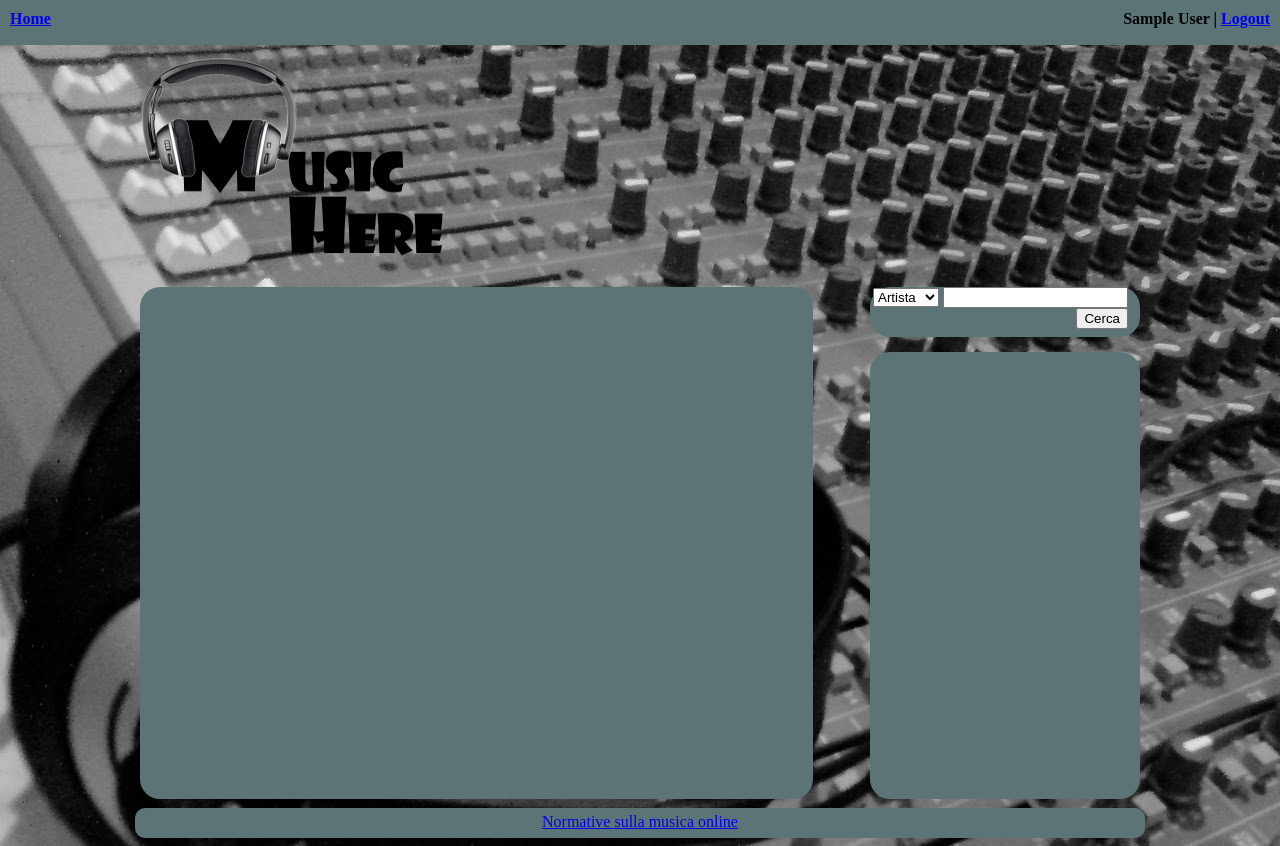
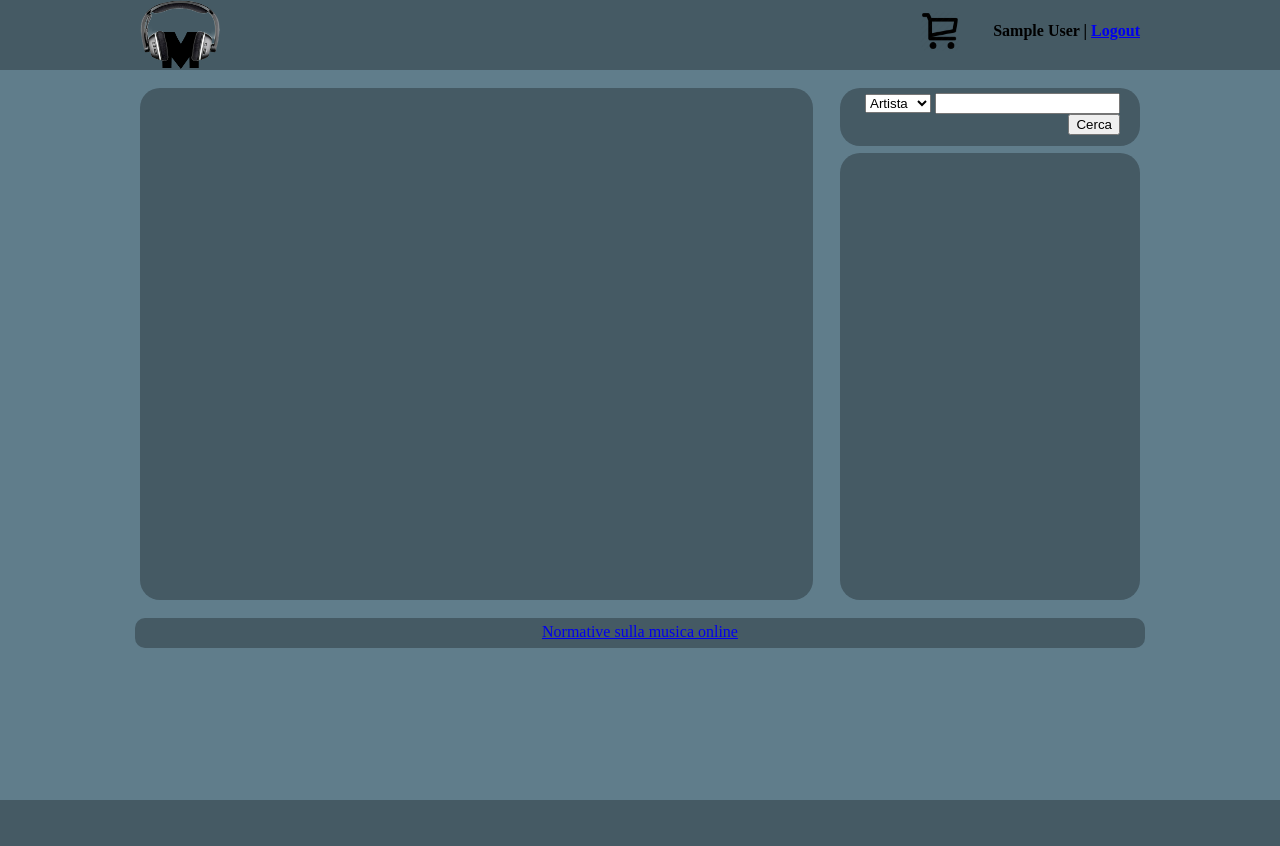
Before and after one commit to Sicco91/musichere, a PHP site: page /home.php in a window 1280 px wide. After the commit the page ends 800 px from the top, so only its background shows below. Run offline with PHP 8.4, Linux system fonts and the light colour scheme; the visitor is signed in with stand-in values (Sample User, id 1); some libraries are stand-ins or nearby versions.

Commit message:
Add files via upload
aggiornati i file

```diff
--- a/connessione.php
+++ b/connessione.php
@@ -3,17 +3,18 @@ $host ="localhost";
 $user = "root";
 $password= "";
 
+error_reporting(E_ALL ^ E_DEPRECATED);	// per i warning delle versioni successive di php
  //Apertura della connessione con il server MySQL
   $conn = mysql_connect($host, $user, $password) ;
 
  //Controllo se la connessione è riuscita
-if (!$conn)
+if(!$conn)
 {
      die ('Non riesco a connettermi: ' . mysql_error());
 }
 
  $db=mysql_select_db("musichere",$conn);
- if (!$db)
+if(!$db)
 {
      die ('Non posso selezionare il database: ' . mysql_error());
 }
--- a/css/stile.css
+++ b/css/stile.css
@@ -7,49 +7,72 @@ font:Calibri;
 
 /* Div Testata nella parte superiore */
 #testata {
-   background:#5d7477;
+   background:#455A64;
    width:100%;
-   height:45px;
+   height:70px;
    top:0;
    left:0;
    position:fixed;
 }
 
-/* Div per i link contenuti nella testata */
-#link {
-   width:100px;
-   float:left;
-   text-align:left;
-   font-weight:bold;
-   margin-left:10px;
-   margin-top:10px;
+#contenuto_testata {
+   width: 1000px;
+   height: 70px;
+   top: 0px;
 }
 
-/* Div login contenuto nella testata */
-#login {
-   text-align:right;
-   float:right;
-   font-weight:bold;
-   margin-right:10px;
-   margin-top:10px;
+/* Div per i link contenuti in contenuto_testata */
+#link {
+   width: 90px;
+   float: left;
+   margin-top: 0px;
 }
 
+/* div contenitore del carrello e del login/logout */
+#carrelloelog {
+   width: 220px;
+   float: right;
+}
 
-/* Div logout contenuto nella testata */
+/*Div per il carrello in contenuto_testata*/
+#carrello{
+   width: 40px;
+   margin-top:11px;
+   float: left;
+}
+
+/* Div login contenuto in contenuto_testata */
+#login {
+   float: right;
+   text-align:right;
+   width: 160px;
+   font-weight:bold;
+   margin-top: 22px;
+}
+
+/* Div logout contenuto in contenuto_testata */
 #logout {
+   float: right;
    text-align:right;
+   width: 170px;
    font-weight:bold;
-   margin-right:10px;
-   margin-top:10px;
+   margin-top: 22px;
 }
 
 
 /* Div Contenitore */
 #container {
    width:1000px;
-   min-height:700px;
+   min-height:510px;
    margin-top:5px;
-   padding:50px
+   padding:50px;
+ }
+
+ #sinistra {
+   width:673px;
+   height:512px;
+   float:left;
+   margin-top:15px;
  }
 
 /* Div contenuto nella parte sinistra */
@@ -57,55 +80,57 @@ font:Calibri;
    width:673px; /*810*/
    height:512px;
    float:left;
-   background:#5d7477;
+   background:#455A64;
    border-radius:20px;
    margin-top:15px;
 }
 
-/* Div che contiene il div menu e il div testi */
-#contenuto1 {
-   width:270px;
+/* Tabella all'interno di contenuto */
+#discografia{
+   text-align:left;
+}
+
+/* Div che contiene la ricerca e il div testi */
+#destra {
+   width:300px;
    height:512px;
    float:right;
-   margin-top:15px;
 }
 
 /* Div menu */
 #menu {
-   width:270px;
-   height:50px;
-   background:#5d7477;
+   width:300px;
+   height:58px;
+   background:#455A64;
    border-radius:20px;
+   margin-top: 30px;
    float:right;
 }
 
 /*Div per la ricerca contenuto nel div menu*/
 #cerca {
-   float:right;
+   float: right;
    text-align:right;
-   margin-right:12px;
+   margin-right:15px;
+   padding: 5px;
 }
 
 /* Div testi nella parte destra */
 #testi {
-   width:270px;
+   width:300px;
    height:447px;
    float:right;
-   background:#5d7477;
+   background:#455A64;
    border-radius:20px;
-   margin-top:15px;
+   margin-top:7px;
 }
 
 /* Div in basso per permettere di leggere le varie normative */
 #footer {
    width:1000px;
    height:20px;
-   background:#5d7477;
+   background:#455A64;
    padding:5px;
    text-align: center;
    border-radius:10px;
 }
-
-#discografia{
-text-align:left;
-}
--- a/home.php
+++ b/home.php
@@ -4,53 +4,55 @@
 
 <head>
 	<title>MusicHere</title>
+	<meta http-equiv="content-type" content="text/html;charset=utf-8" />
+	<meta content="utf-8" http-equiv="encoding">
+
 	<link rel="stylesheet" type="text/css" href="css/stile.css" />
-	<meta http-equiv="content-type" content="text/html;charset=utf-8" />
-	<meta name="generator" content="Geany 0.20" />
-	<script language="javascript"type="text/javascript" src="http://ajax.googleapis.com/ajax/libs/jquery/1.3.2/jquery.min.js"></script>
-	<script type="text/javascript" src="https://ajax.googleapis.com/ajax/libs/jqueryui/1.8.11/jquery-ui.min.js"></script>
-	<script  type="text/javascript" src="lettore.js"></script>
+	<script language="javascript" type="text/javascript" src="https://ajax.googleapis.com/ajax/libs/jquery/3.0.0/jquery.min.js"></script>
+	<script type="text/javascript" src="js/lettore.js"></script>
 </head>
 
-<body background="musictech.jpg">
+<body bgcolor="#607D8B">
 	<div id="testata">
+		<div id="contenuto_testata">
 			<div id="link">
-		<a href="home.php">Home</a>
+				<a href="home.php"> <img src="minilogo.png" width="80" height="70"></a>
+			</div>
+			<div id="carrelloelog">
+				<div id="carrello">
+					<a href="carrello.php" target="openlink"> <img src="carrello.png" width="40" height="40";></a>
 				</div>
 				<?php                               // codice php per il controllo del login
 		           session_start();
-           if(isset($_SESSION['user']))   // se l'utente ha effettuato il login
+
+		           if(isset($_SESSION['user']))     // se l'utente ha effettuato il login
 		           {
-		?>
-
-		<div id="logout">
-			<?php
+						echo "<div id='logout'>";
 								include 'connessione.php';
 								$testo = $_SESSION['nome'];
 						      	echo "$testo | <a href='logout.php'>Logout</a>";
-		    ?>
-		</div>
-
-		<?php
+						echo "</div>";
 			    	}
 			    	else
 			    	{
-		?>
-
-		<div id="login">
-		<a href="login.php">Login</a> | <a href="signup.php">Registrati</a>
-		 </div>
-		 <?php
+						echo "<div id='login'>";
+								echo "<a href='login.php'>Login</a> | <a href='index.php'>Registrati</a>";
+						echo "</div>";
 			    	}
 				?>
 			</div>
+		</div>
+	</div>
+
 		<div id="container">
-			<img src="logo2.png" width="350" height="210">
+			<div id="sinistra">
 				<div id="contenuto">
 					  <iframe name='openlink' width='673px' height='512px' frameborder='0'>
 					  </iframe>
 				</div>
-				    <div id="contenuto1">
+			</div>
+
+			<div id="destra">
 				<div id="menu">
 				   	<div id="cerca">
 						<form action="ricerca.php" target='openlink' method="post">
@@ -65,7 +67,7 @@
 					</div>
 				</div>
 				<div id="testi">
-						   <iframe name='openlink1' width='270px' height='447px' frameborder='0'>
+				   <iframe name='openlink1' width='300px' height='447px' frameborder='0'>
 				   </iframe>
 				</div>
 			</div>
@@ -74,5 +76,4 @@
 	 	<center><a href="normativa.html">Normative sulla musica online</a></center>
 	</div>
 </body>
-
 </html>
--- a/js/lettore.js
+++ b/js/lettore.js
@@ -1,4 +1,5 @@
-function mostra(id){
+function mostra(id)
+{
 	$.ajax({
 			/* Metodo con cui viene mandata la variabile alla pagina */
 			type:"POST",
@@ -15,3 +16,8 @@ $.ajax({
 			},
 	});
 }
+
+function showDiv()
+{
+	document.getElementById('lettore').style.display="block";
+}
```
Also changed, not shown: css/ricerca.css (+7 -9 lines), index.php (+6 -11 lines), lettore.php (+14 -5 lines), login.php (+5 -6 lines), nuova_password.php (added, +65 -0 lines), recupero.php (added, +63 -0 lines), ricerca.php (+45 -39 lines), carrello.png (added), minilogo.png (added). Lines whose indentation alone changed are shown as unchanged.
